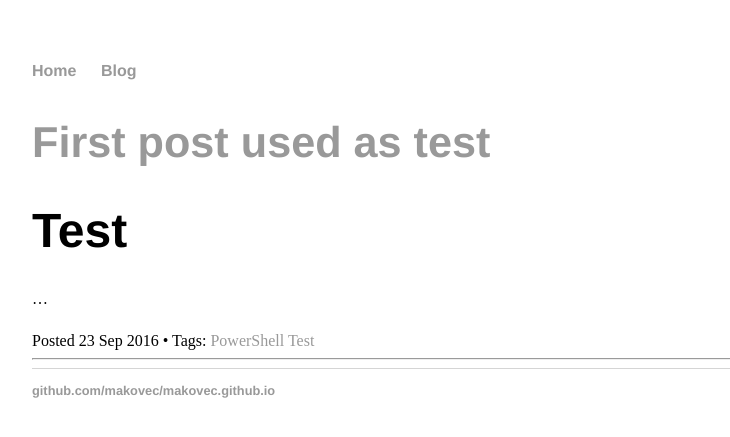
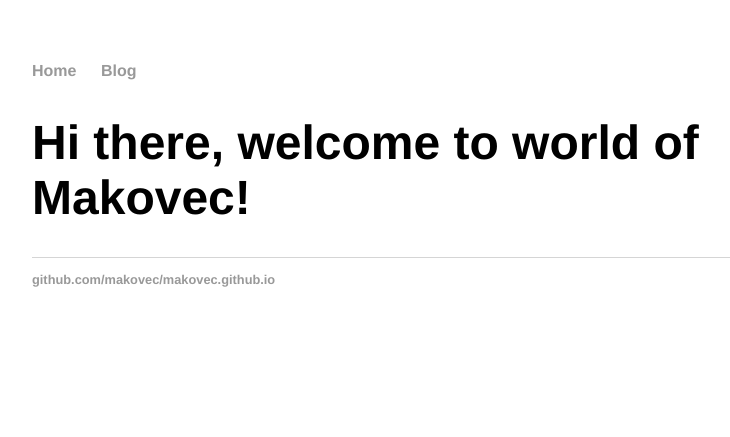
Before and after one commit to Makovec/makovec.github.io, a Jekyll site: the page built from index.html, in a window 1280 px wide. Shown: the top 437 px of the page, without its empty margins (160-890 px from the left). Built offline with Jekyll 4.4.1, drawn with Linux system fonts in a browser that asks for light colours; the list of posts is cut into pages by our own code.

Commit message:
index changed

```diff
--- a/index.html
+++ b/index.html
@@ -1,18 +1,7 @@
 ---
 layout: default
+title: Makovec blog
 ---
-
-{% for post in paginator.posts %}
-
-    <h2><a href="{{ site.baseurl }}{{ post.url | remove_first: '/' }}" title="{{ post.title }}">{{ post.title }}</a></h2>
-    <p>{{ post.excerpt | remove: '<p>' | remove: '</p>' }}&hellip;</p>
-    <div>
-        <time datetime="{{ post.date | date: "%-d %b %Y" }}">Posted {{ post.date | date: "%-d %b %Y" }}</time>
-        &#8226; <span>Tags: {% for tag in post.tags %}<a href="{{ site.baseurl }}tags/#{{ tag }}">{{ tag }}</a> {% endfor %}</span></div>
-    <hr>
-
-{% endfor %}
-
-{% if paginator.previous_page or paginator.next_page %}
-    {% include pagination.html %}
-{% endif %}
+<div class="blurb">
+	<h1>Hi there, welcome to world of Makovec!</h1>
+</div>
```
